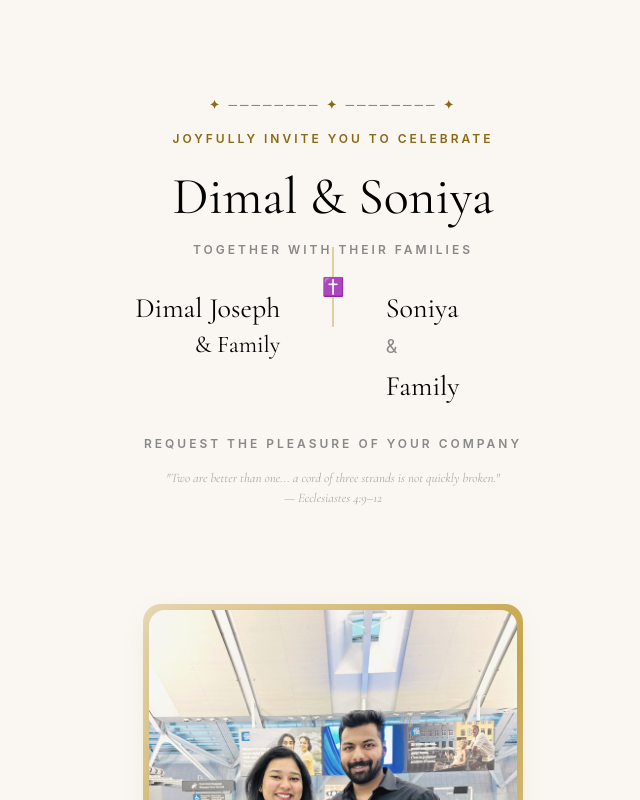
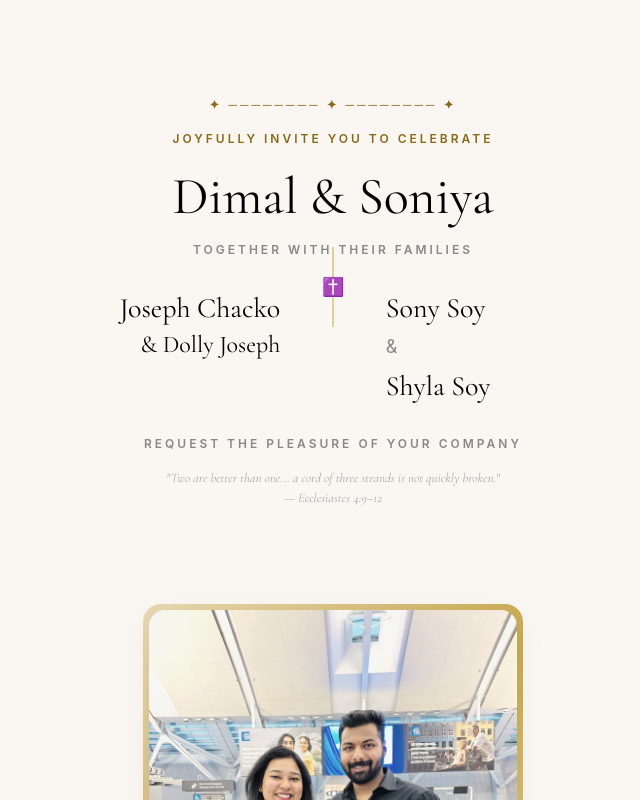
Before and after one commit to Denjo2025/Wedding_Invitation, a React (Vite) app: page / in a window 1280 px wide. Shown: the top 800 px of the page, without its empty margins (307-947 px from the left). Built offline with nearby package versions, Linux system fonts and the light colour scheme.

Commit message:
update family names

```diff
--- a/src/App.jsx
+++ b/src/App.jsx
@@ -123,17 +123,17 @@ function App() {
 
           <div className="flex justify-center items-start gap-0 mb-7">
             <div className="w-[42%] text-right pr-2">
-              <div className="font-serif text-[28px]">Dimal Joseph</div>
-              <div className="font-serif text-2xl">& Family</div>
+              <div className="font-serif text-[28px]">Joseph Chacko</div>
+              <div className="font-serif text-2xl">& Dolly Joseph</div>
             </div>
             <div className="w-[16%] relative">
               <div className="absolute left-1/2 top-1/2 -translate-x-1/2 -translate-y-1/2 w-px h-20 bg-[#C9A84C]"></div>
               <span className="absolute left-1/2 top-1/2 -translate-x-1/2 -translate-y-1/2 text-[#8B6914] text-lg">✝</span>
             </div>
             <div className="w-[42%] text-left pl-2">
-              <div className="font-serif text-[28px]">Soniya</div>
+              <div className="font-serif text-[28px]">Sony Soy</div>
               <div className="text-[#888888] text-lg my-1">&</div>
-              <div className="font-serif text-[28px]">Family</div>
+              <div className="font-serif text-[28px]">Shyla Soy</div>
             </div>
           </div>
 
```
